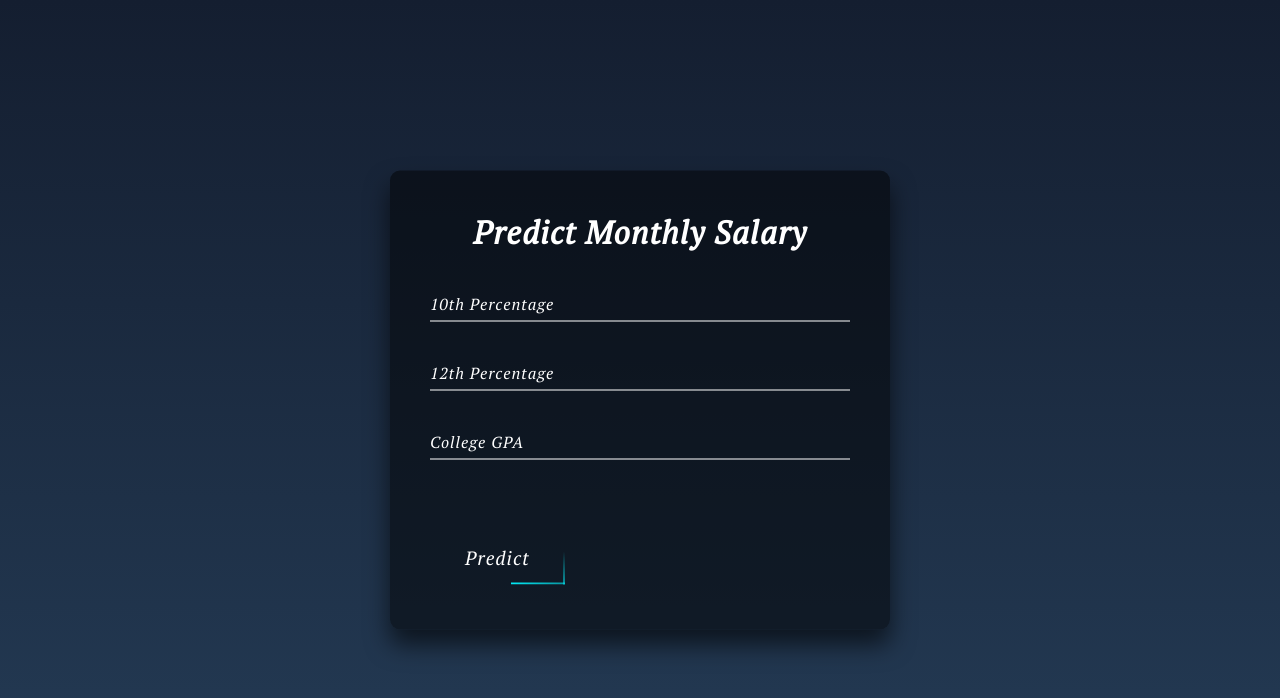
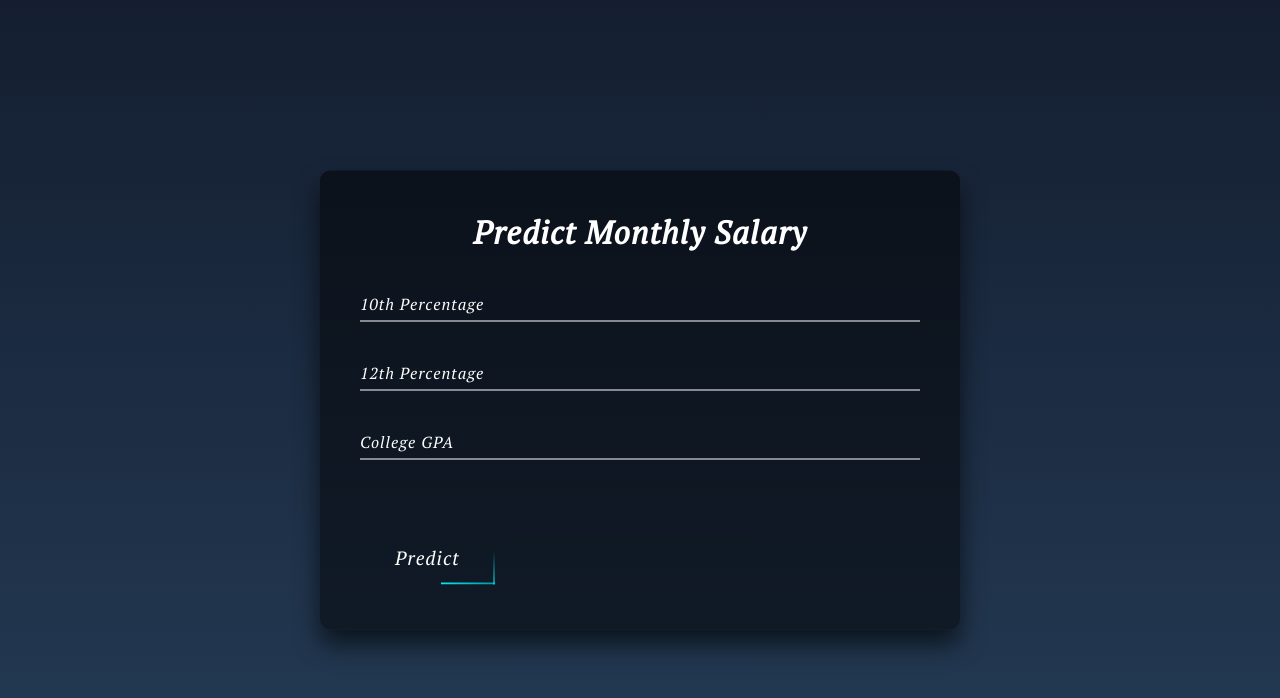
Before and after one commit to naumankazi/heroku_template2, a Flask app: page / in a window 1280 px wide. Shown: the top 698 px of the page. Run offline with Flask 2, Linux system fonts and the light colour scheme; parts of the project's set-up code (start-up, migrations or seed data) failed here and were passed over.

Commit message:
Update form.html

```diff
--- a/templates/form.html
+++ b/templates/form.html
@@ -22,7 +22,7 @@ body {
   position: absolute;
   top: 50%;
   left: 50%;
-  width: 500px;
+  width: 50%;
   padding: 40px;
   transform: translate(-50%, -50%);
   background: rgba(0,0,0,.5);
```
